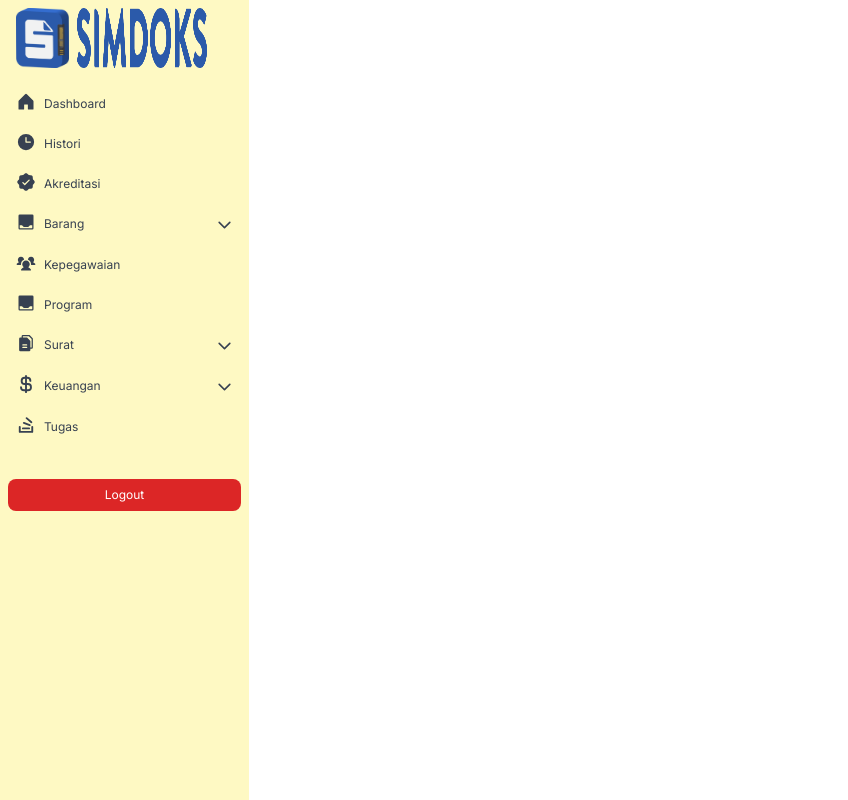
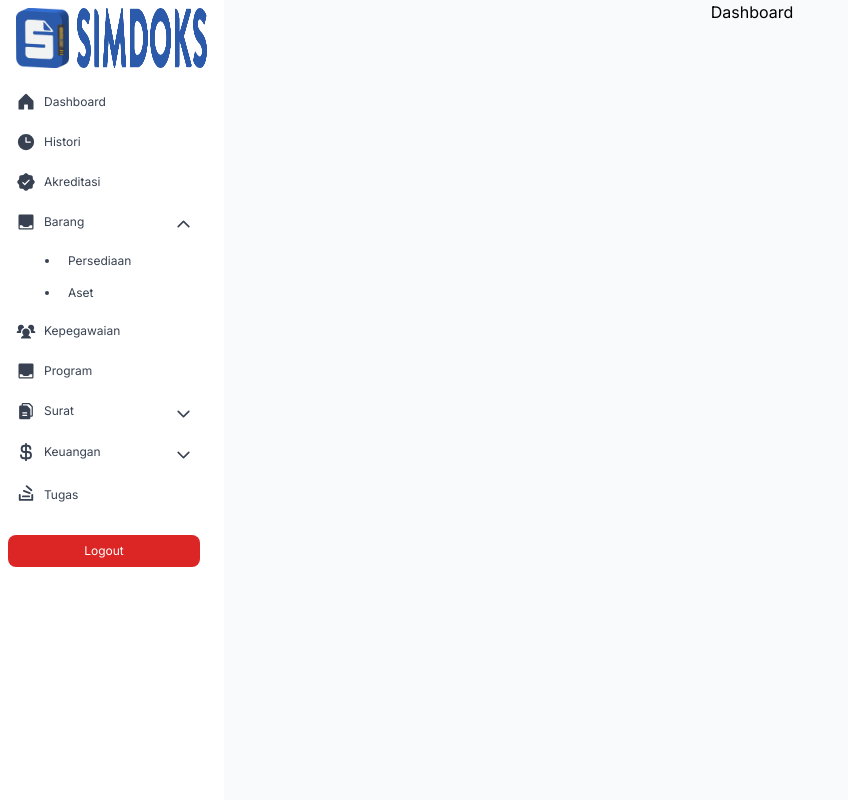
Before and after one commit to lutfinp/simdoks-fe, a Next.js app: page /dashboard in a window 1280 px wide. Both pictures are taken after a click on the button "Barang". Shown: the whole page, without its empty margins (0-848 px from the left). Built offline with nearby package versions, Linux system fonts and the light colour scheme.

Commit message:
dashboard done

```diff
--- a/src/app/dashboard/page.jsx
+++ b/src/app/dashboard/page.jsx
@@ -2,8 +2,13 @@ import SideBar from "@/components/SideBar";
 
 export default function Page() {
     return (
-      <>
-        <SideBar/>
-      </>
+      <div className="flex flex-row gap-4">
+        <div className="text-gray-700 h-screen w-[249px]">
+          <SideBar/>
+        </div>
+        <div className="w-full bg-gray-50">
+          <p className="text-center">Dashboard</p>
+        </div>
+      </div>
     )
   }
--- a/src/components/SideBar/Menu.jsx
+++ b/src/components/SideBar/Menu.jsx
@@ -1,73 +1,197 @@
-import { House,Clock,Tray,SealCheck,UsersThree,Files,CurrencyDollar,StackOverflowLogo,CaretDown } from "@phosphor-icons/react/dist/ssr";
+"use client";
+
+import {
+  House,
+  Clock,
+  Tray,
+  SealCheck,
+  UsersThree,
+  Files,
+  CurrencyDollar,
+  StackOverflowLogo,
+  CaretDown,
+  CaretUp,
+} from "@phosphor-icons/react/dist/ssr";
 import Image from "next/image";
 import Link from "next/link";
-
+import { useState } from "react";
 
 const Menu = () => {
+  const [isBarangDropdownOpen, setIsBarangDropdownOpen] = useState(false);
+  const [isSuratDropdownOpen, setIsSuratDropdownOpen] = useState(false);
+  const [isKeuanganDropdownOpen, setIsKeuanganDropdownOpen] = useState(false);
+
   return (
-    <div className="bg-yellow-100 text-gray-700 h-screen w-[249px] text-xs">
+    <div className=" text-xs">
       <div className="flex">
         <div className="ml-4 mt-2 flex flex-row gap-2">
-                <Image src="/assets/simdoks_logo.png" width={53} height={59.74}/>
-                <Image src="/assets/simdoks_tulisan.png" width={130} height={24.75}/>
+          <Image src="/assets/simdoks_logo.png" width={53} height={59.74} />
+          <Image src="/assets/simdoks_tulisan.png" width={130} height={24.75} />
         </div>
       </div>
       <div className="ml-2 mt-4 flex flex-col gap-1">
-            <Link href="#" className=" flex flex-row gap-2 p-2 mr-2 hover:bg-blue-800 rounded-lg transition-all hover:text-white">
+        <Link
+          href="#"
+          className=" flex flex-row gap-2 p-2 mr-2 hover:bg-blue-800 rounded-lg transition-all hover:text-white"
+        >
           <House size={20} weight="fill" />
-                <p className="mt-1">Dashboard</p>
+          <p className="self-center">Dashboard</p>
         </Link>
 
-            <Link href="#" className=" flex flex-row gap-2 p-2 mr-2 hover:bg-blue-800 rounded-lg transition-all hover:text-white">
+        <Link
+          href="#"
+          className=" flex flex-row gap-2 p-2 mr-2 hover:bg-blue-800 rounded-lg transition-all hover:text-white"
+        >
           <Clock size={20} weight="fill" />
-                <p className="mt-1">Histori</p>
+          <p className="self-center">Histori</p>
         </Link>
 
-            <Link href="#" className=" flex flex-row gap-2 p-2 mr-2 hover:bg-blue-800 rounded-lg transition-all hover:text-white">
+        <Link
+          href="#"
+          className=" flex flex-row gap-2 p-2 mr-2 hover:bg-blue-800 rounded-lg transition-all hover:text-white"
+        >
           <SealCheck size={20} weight="fill" />
-                <p className="mt-1">Akreditasi</p>
+          <p className="self-center">Akreditasi</p>
         </Link>
 
-            <button  className=" flex flex-row gap-2 p-2 mr-2 hover:bg-blue-800 rounded-lg transition-all hover:text-white">
+        <button
+          onClick={() => setIsBarangDropdownOpen(!isBarangDropdownOpen)}
+          className=" flex flex-row gap-2 p-2 mr-2 hover:bg-blue-800 rounded-lg transition-all hover:text-white"
+        >
           <Tray size={20} weight="fill" />
-                <p className="mt-1">Barang</p>
+          <p className="self-center">Barang</p>
+
+          {isBarangDropdownOpen ? (
+            <CaretUp className="mt-1 ml-auto" size={17} weight="bold" />
+          ) : (
             <CaretDown className="mt-1 ml-auto" size={17} weight="bold" />
+          )}
         </button>
 
-            <Link href="#" className=" flex flex-row gap-2 p-2 mr-2 hover:bg-blue-800 rounded-lg transition-all hover:text-white">
+        {isBarangDropdownOpen && (
+          <div className=" ml-10 w-40 flex flex-col">
+            <ul className="ml-3 list-disc">
+              <li>
+                <Link
+                  href="#"
+                  className="flex flex-row gap-2 p-2 mr-2 hover:bg-blue-800 rounded-lg hover:text-white"
+                >
+                  <p>Persediaan</p>
+                </Link>
+              </li>
+              <li>
+                <Link
+                  href="#"
+                  className="flex flex-row gap-2 p-2 mr-2 hover:bg-blue-800 rounded-lg hover:text-white"
+                >
+                  <p>Aset</p>
+                </Link>
+              </li>
+            </ul>
+          </div>
+        )}
+
+        <Link
+          href="#"
+          className=" flex flex-row gap-2 p-2 mr-2 hover:bg-blue-800 rounded-lg transition-all hover:text-white"
+        >
           <UsersThree size={20} weight="fill" />
-                <p className="mt-1">Kepegawaian</p>
+          <p className="self-center">Kepegawaian</p>
         </Link>
 
-            <Link href="#" className=" flex flex-row gap-2 p-2 mr-2 hover:bg-blue-800 rounded-lg transition-all hover:text-white">
+        <Link
+          href="#"
+          className=" flex flex-row gap-2 p-2 mr-2 hover:bg-blue-800 rounded-lg transition-all hover:text-white"
+        >
           <Tray size={20} weight="fill" />
-                <p className="mt-1">Program</p>
+          <p className="self-center">Program</p>
         </Link>
 
-            <button className=" flex flex-row gap-2 p-2 mr-2 hover:bg-blue-800 rounded-lg transition-all hover:text-white">
+        <button onClick={() => setIsSuratDropdownOpen(!isSuratDropdownOpen)} className=" flex flex-row gap-2 p-2 mr-2 hover:bg-blue-800 rounded-lg transition-all hover:text-white">
           <Files size={20} weight="fill" />
-                <p className="mt-1">Surat</p>
+          <p className="self-center">Surat</p>
+
+          {isSuratDropdownOpen ? (
+            <CaretUp className="mt-1 ml-auto" size={17} weight="bold" />
+          ) : (
             <CaretDown className="mt-1 ml-auto" size={17} weight="bold" />
+          )}
         </button>
 
-            <button className=" flex flex-row gap-2 p-2 mr-2 hover:bg-blue-800 rounded-lg transition-all hover:text-white">
+        {isSuratDropdownOpen && (
+          <div className=" ml-10 w-40 flex flex-col">
+            <ul className="ml-3 list-disc">
+              <li>
+                <Link
+                  href="#"
+                  className="flex flex-row gap-2 p-2 mr-2 hover:bg-blue-800 rounded-lg hover:text-white"
+                >
+                  <p>Masuk</p>
+                </Link>
+              </li>
+              <li>
+                <Link
+                  href="#"
+                  className="flex flex-row gap-2 p-2 mr-2 hover:bg-blue-800 rounded-lg hover:text-white"
+                >
+                  <p>Keluar</p>
+                </Link>
+              </li>
+            </ul>
+          </div>
+        )}
+
+        <button onClick={() => setIsKeuanganDropdownOpen(!isKeuanganDropdownOpen)} className=" flex flex-row gap-2 p-2 mr-2 hover:bg-blue-800 rounded-lg transition-all hover:text-white">
           <CurrencyDollar size={20} weight="bold" />
-                <p className="mt-1">Keuangan</p>
+          <p className="self-center">Keuangan</p>
+
+          {isKeuanganDropdownOpen ? (
+            <CaretUp className="mt-1 ml-auto" size={17} weight="bold" />
+          ) : (
             <CaretDown className="mt-1 ml-auto" size={17} weight="bold" />
+          )}
         </button>
 
-            <Link href="#" className=" flex flex-row gap-2 p-2 mr-2 hover:bg-blue-800 rounded-lg transition-all hover:text-white">
+        {isKeuanganDropdownOpen && (
+          <div className=" ml-10 w-40 flex flex-col">
+            <ul className="ml-3 list-disc">
+              <li>
+                <Link
+                  href="#"
+                  className="flex flex-row gap-2 p-2 mr-2 hover:bg-blue-800 rounded-lg hover:text-white"
+                >
+                  <p>BLUD</p>
+                </Link>
+              </li>
+              <li>
+                <Link
+                  href="#"
+                  className="flex flex-row gap-2 p-2 mr-2 hover:bg-blue-800 rounded-lg hover:text-white"
+                >
+                  <p>DAK</p>
+                </Link>
+              </li>
+            </ul>
+          </div>
+        )}
+
+        <Link
+          href="#"
+          className=" flex flex-row gap-2 p-2 mr-2 hover:bg-blue-800 rounded-lg transition-all hover:text-white"
+        >
           <StackOverflowLogo size={20} weight="bold" />
           <p className="mt-1">Tugas</p>
         </Link>
 
-            <Link href="#" className="p-2 mr-2 mt-8 bg-red-600 text-white hover:bg-red-900 rounded-lg transition-all">
+        <Link
+          href="#"
+          className="p-2 mr-2 mt-5 bg-red-600 text-white hover:bg-red-900 rounded-lg transition-all"
+        >
           <p className="text-center">Logout</p>
         </Link>
-
       </div>
     </div>
-  )
-}
+  );
+};
 
-export default Menu
+export default Menu;
```
Lines whose indentation alone changed are shown as unchanged.
